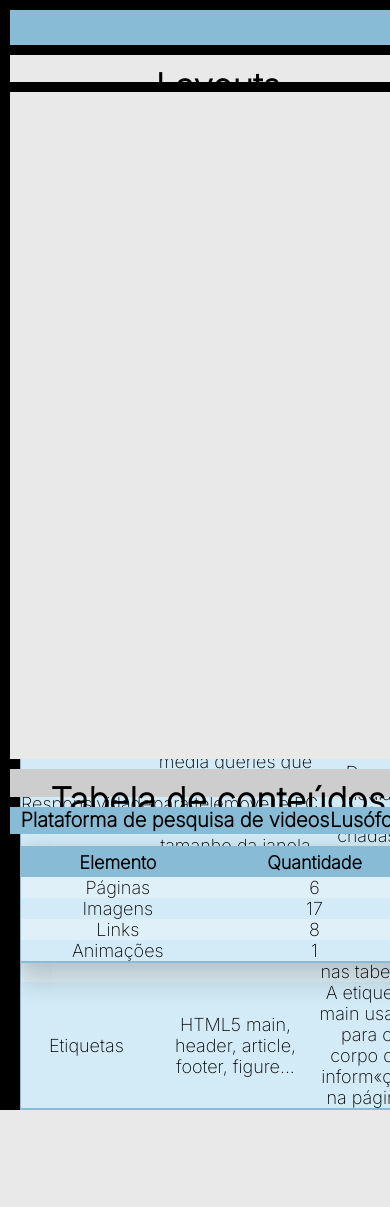
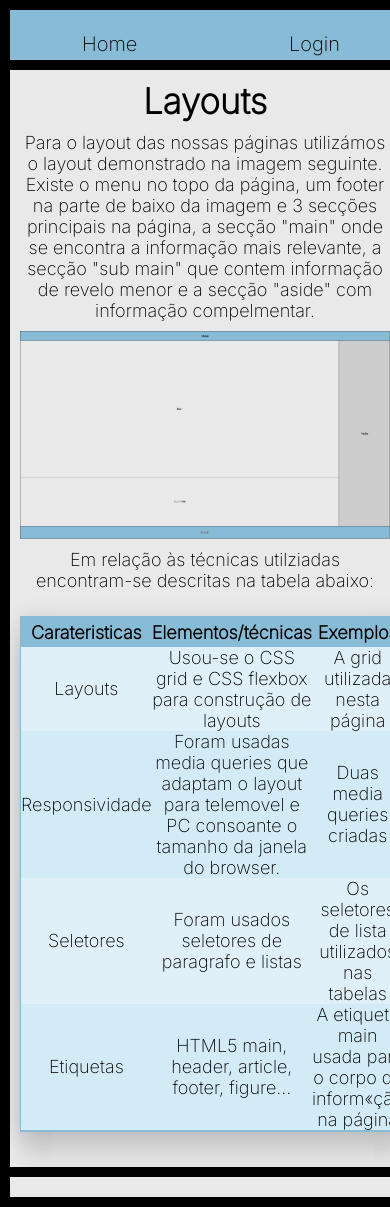
Before and after one commit to Rafael-21902319/pw-projecto, a PHP site: page /info.html in a window 390 px wide; the page is wider, and only the part inside the window is pictured. Shown: the top 1207 px of that part. Before the commit the page ends 1110 px from the top of that part, so only its background shows below. Run offline with PHP 8.4, Linux system fonts and the light colour scheme.

Commit message:
Alterado o ficheiro de css para media query de smartphone

```diff
--- a/assets/css/estilos.css
+++ b/assets/css/estilos.css
@@ -210,8 +210,8 @@ body > * {
         display:grid;
         width:100vw;
         height:100vh;
-        grid-template-columns:1fr;
-        grid-template-rows:9vw 7vw 1fr 7vw 7vw;
+        grid-template-columns:100vw;
+        grid-template-rows:50px 1fr 1fr 1fr 50px;
         grid-template-areas:
             'menu'
             'main'
@@ -223,8 +223,19 @@ body > * {
         padding:10px;
     }
 
-    ul li {
-        display:inline-block;
+    nav {
+        padding: 0px;
+        margin: 0px;
+    }
+
+    nav a {
+        font-size: 20px;
+    }
+
+    .cards {
+        display: flex;
+        justify-content: space-evenly;
+        flex-direction: column;
     }
 }
 
@@ -244,6 +255,8 @@ body > * {
         background-color:#C5C6C7;
         padding:0px;
     }
+
+
 }
 
 .secondCards {
```
